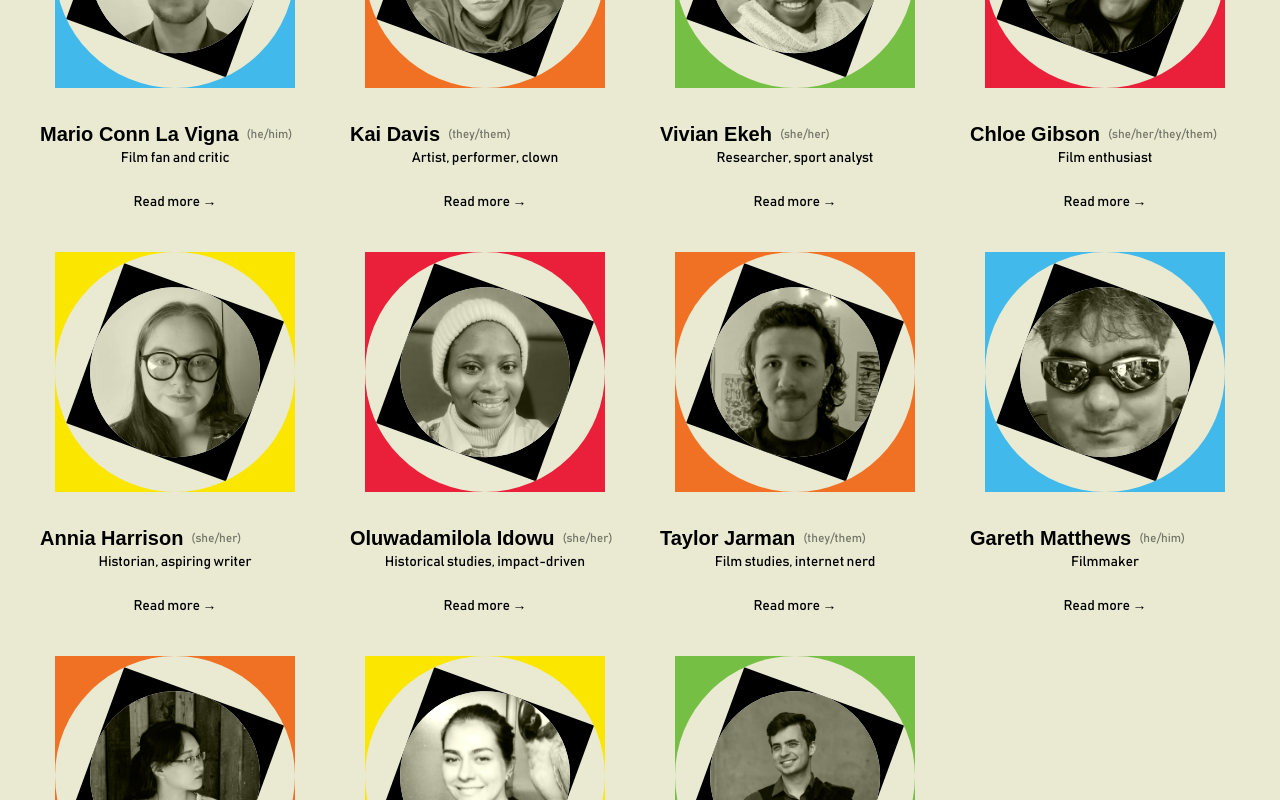
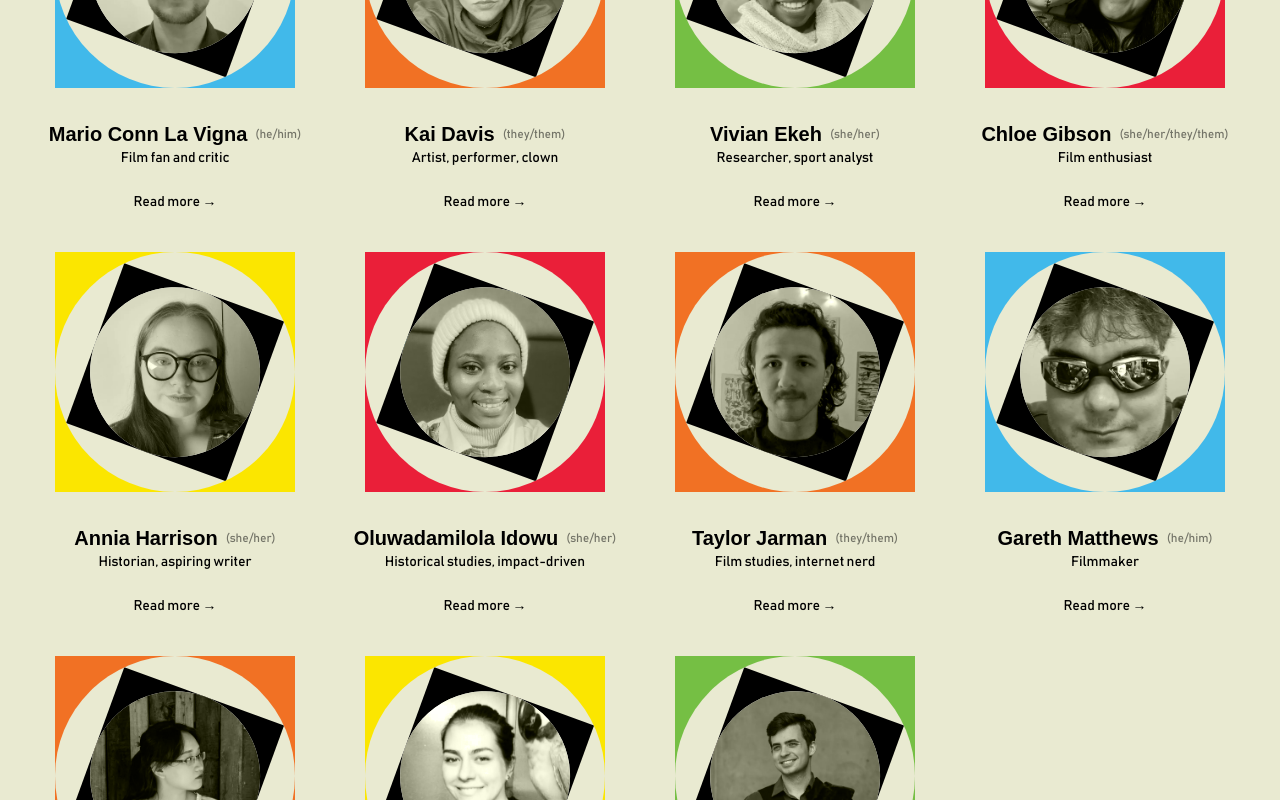
Before and after one commit to Lossmeril/perspectives-patterns-pathways, a Next.js app: page / in a window 1280 px wide. Shown: the part 1600-2400 px from the top of the page. Built offline with nearby package versions, Linux system fonts and the light colour scheme; a web font is replaced by a local one.

Commit message:
fix: pronouns display on desktop

```diff
--- a/components/speakerBox.tsx
+++ b/components/speakerBox.tsx
@@ -66,7 +66,7 @@ const SpeakerBox: React.FC<SpeakerBoxProps> = ({ speaker }) => {
         </Link>
       </div>
       <div className="text-center flex flex-col justify-between h-full">
-        <div className="flex flex-col lg:flex-row flex-nowrap justify-start items-center gap-y-1 gap-x-2 h-full">
+        <div className="flex flex-col lg:flex-row flex-nowrap justify-start lg:justify-center items-center gap-y-1 gap-x-2 h-full">
           <h3 className="text-lg lg:text-xl speaker leading-none">
             {speaker.name}
           </h3>
```
